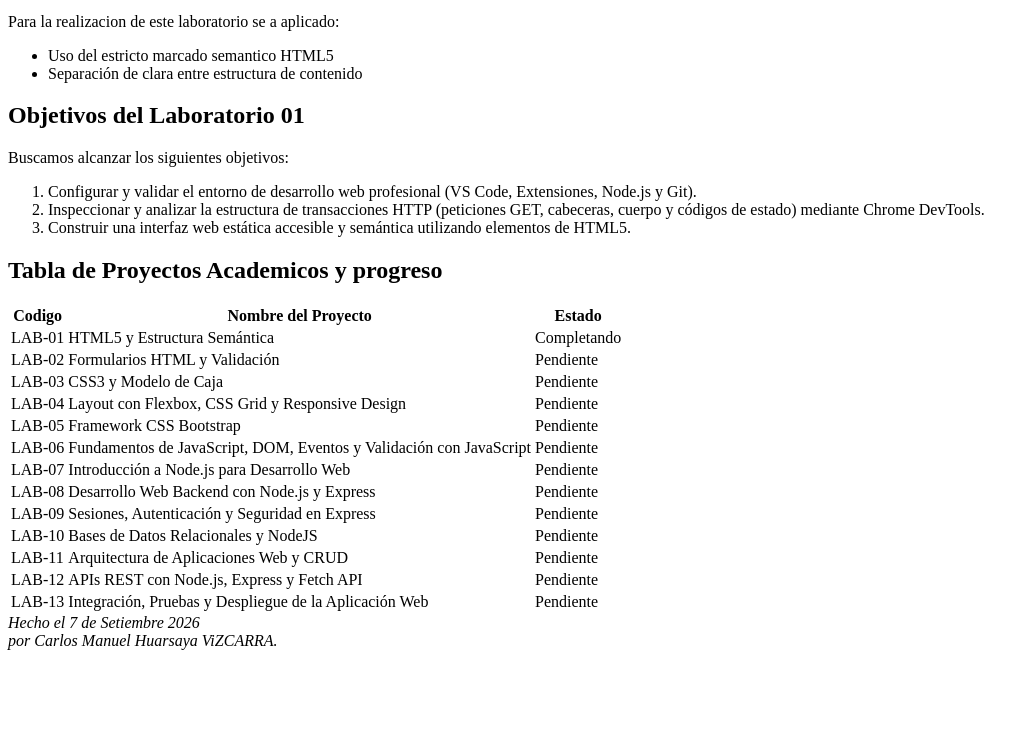
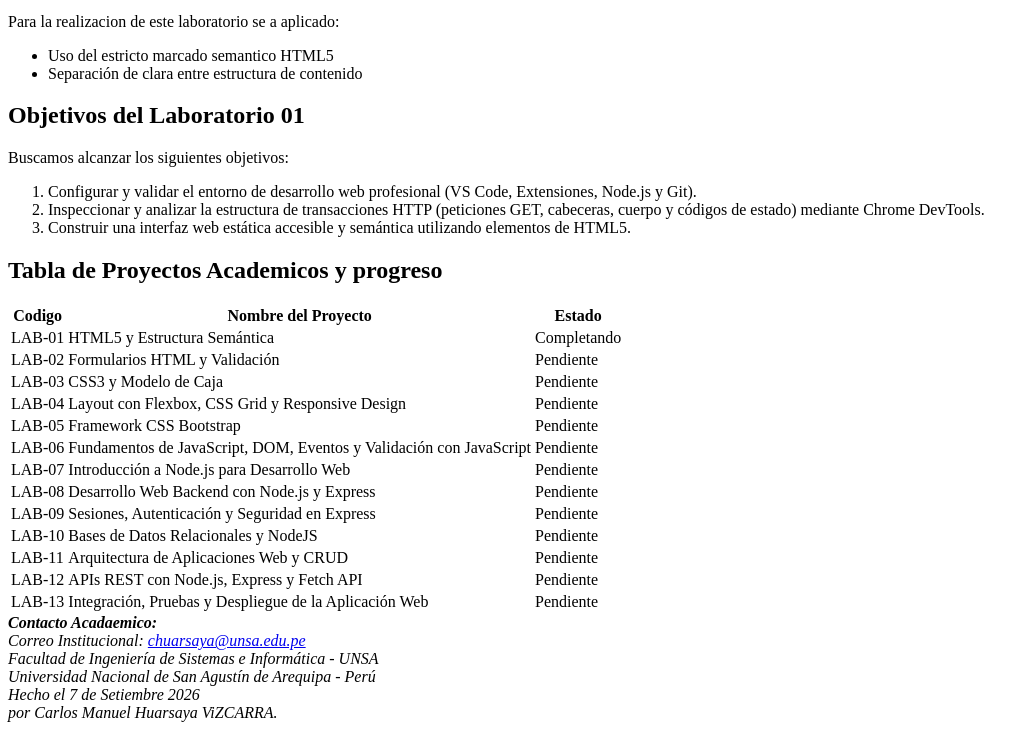
Before and after one commit to Carlos-Huarsaya/IDWeb, a plain HTML site: page Lab01/index.html in a window 1280 px wide. Shown: the part 649-1379 px from the top of the page, without its empty margins (0-1036 px from the left). Before the commit the page ends 1307 px from the top, so only its background shows below. Drawn offline with Linux system fonts and the light colour scheme.

Commit message:
Lab01:Agregamos pie de pagina

```diff
--- a/Lab01/index.html
+++ b/Lab01/index.html
@@ -122,13 +122,20 @@
                     <td>LAB-13</td>
                     <td>Integración, Pruebas y Despliegue de la Aplicación Web</td>
                     <td>Pendiente</td>
+                </tr>
             </tbody>
         </table>
     </article>
 </main>
-<!-- Sign and date the page, it's only polite! -->
-<address>Hecho el 7 de Setiembre 2026<br>
-  por Carlos Manuel Huarsaya ViZCARRA.</address>
-
+<footer>
+    <address>
+        <strong> Contacto Acadaemico:</strong><br>
+        Correo Institucional: <a href="mailto:chuarsaya@unsa.edu.pe">chuarsaya@unsa.edu.pe</a><br>
+        Facultad de Ingeniería de Sistemas e Informática - UNSA<br>
+        Universidad Nacional de San Agustín de Arequipa - Perú<br>
+        Hecho el 7 de Setiembre 2026<br>
+        por Carlos Manuel Huarsaya ViZCARRA.
+    </address>
+</footer>
 </body>
 </html>
```
